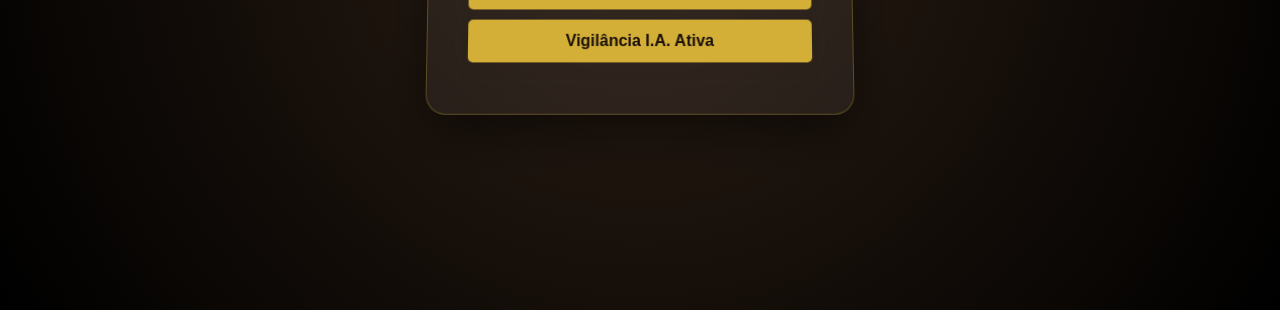
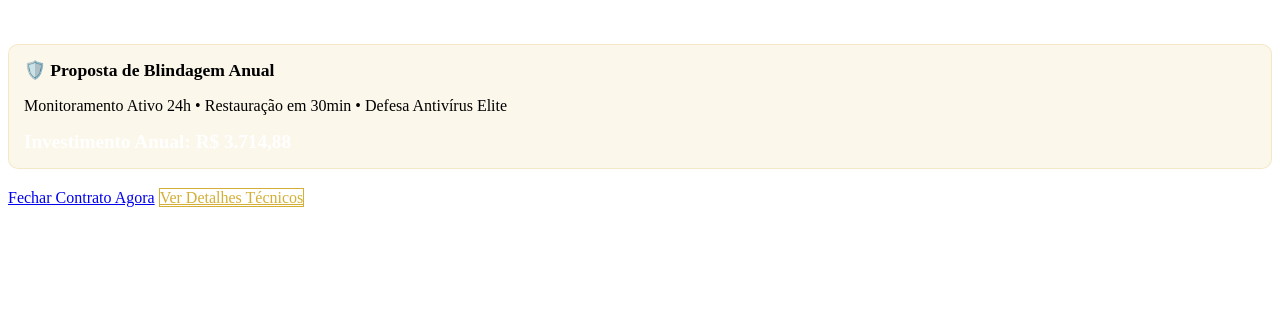
Before and after one commit to felipeliz2/felipeliz2, a plain HTML site: page index.html in a window 1280 px wide. Shown: the part 490-800 px from the top of the page. Drawn offline with Linux system fonts and the light colour scheme.

Commit message:
Add files via upload

```diff
--- a/index.html
+++ b/index.html
@@ -3,8 +3,7 @@
 <head>
     <meta charset="UTF-8">
     <meta name="viewport" content="width=device-width, initial-scale=1.0">
-    <title>Clínica Patrícia Martins | Especialista</title>
-    <!-- O Pulo do Gato: O Logo na Aba -->
+    <title>Felipe Alves | Especialista em Infraestrutura & I.A.</title>
     <link rel="icon" type="image/png" href="favicon.png">
     <link rel="stylesheet" href="style.css">
 </head>
@@ -12,11 +11,18 @@
     <div class="container">
         <div class="card">
             <img src="favicon.png" alt="Logo" class="logo-site">
-            <h1>Dra. Patrícia Martins</h1>
-            <p>Fisioterapia & Reabilitação de Alta Performance</p>
+            <h1>Felipe Alves</h1>
+            <p class="subtitle">Especialista em Blindagem Digital & Vigilância I.A.</p>
+
+            <div class="proposta-box">
+                <h3>🛡️ Proposta de Blindagem Anual</h3>
+                <p>Monitoramento Ativo 24h • Restauração em 30min • Defesa Antivírus Elite</p>
+                <div class="price-tag">Investimento Anual: R$ 3.714,88</div>
+            </div>
+
             <div class="links">
-                <a href="#" class="btn">Agendar Consulta</a>
-                <a href="#" class="btn">Vigilância I.A. Ativa</a>
+                <a href="https://wa.me" class="btn">Fechar Contrato Agora</a>
+                <a href="#detalhes" class="btn secondary">Ver Detalhes Técnicos</a>
             </div>
         </div>
     </div>
--- a/style.css
+++ b/style.css
@@ -1,48 +1,32 @@
-body {
-    margin: 0;
-    height: 100vh;
-    display: flex;
-    justify-content: center;
-    align-items: center;
-    background: radial-gradient(circle, #2c1e14 0%, #000000 100%);
-    font-family: Arial, sans-serif;
-    color: #d4af37; /* Dourado do Logo */
-}
-
-.card {
-    background: rgba(255, 255, 255, 0.05);
-    backdrop-filter: blur(15px);
-    border: 1px solid rgba(212, 175, 55, 0.3);
-    padding: 40px;
-    border-radius: 20px;
-    text-align: center;
-    transform: perspective(1000px) rotateX(5deg);
-    transition: 0.5s;
-    box-shadow: 0 20px 50px rgba(0,0,0,0.5);
-}
-
-.card:hover {
-    transform: perspective(1000px) rotateX(0deg) scale(1.05);
-}
-
-.logo-site {
-    width: 100px;
+.subtitle {
+    font-size: 0.9rem;
+    color: #fff;
+    opacity: 0.8;
     margin-bottom: 20px;
 }
 
-.btn {
-    display: block;
-    margin: 10px auto;
-    padding: 12px 25px;
-    background: #d4af37;
-    color: #1a110a;
-    text-decoration: none;
-    border-radius: 5px;
-    font-weight: bold;
-    transition: 0.3s;
+.proposta-box {
+    background: rgba(212, 175, 55, 0.1);
+    border-radius: 10px;
+    padding: 15px;
+    margin: 20px 0;
+    border: 1px solid rgba(212, 175, 55, 0.2);
 }
 
-.btn:hover {
-    background: #fff;
-    transform: translateY(-3px);
+.proposta-box h3 {
+    margin: 0 0 10px 0;
+    font-size: 1.1rem;
 }
+
+.price-tag {
+    font-weight: bold;
+    font-size: 1.2rem;
+    margin-top: 10px;
+    color: #fff;
+}
+
+.btn.secondary {
+    background: transparent;
+    border: 1px solid #d4af37;
+    color: #d4af37;
+}
```
